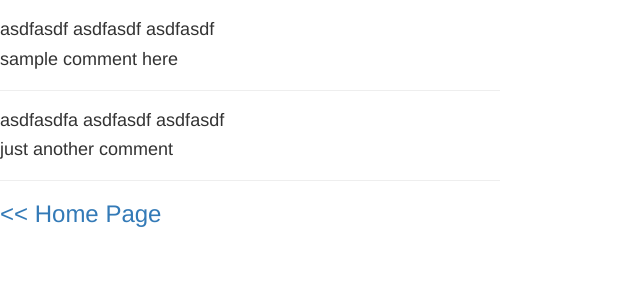
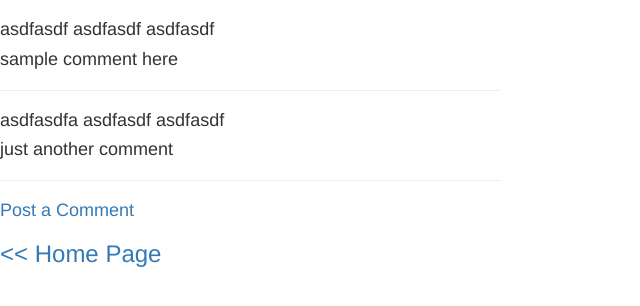
Before and after one commit to kentaguilar/DjangoApps, a Django app: page /posts/1/comment/ in a window 1280 px wide. Shown: the part 74-380 px from the top of the page, without its empty margins (0-640 px from the left). Run offline with Django 3.2, Linux system fonts and the light colour scheme; data comes from the database, SQL or seed files in the repository; both versions use the stored data as it was after the commit; some libraries are stand-ins or nearby versions.

Commit message:
Bug fix on functionality

```diff
--- a/blog/templates/blog/comment.html
+++ b/blog/templates/blog/comment.html
@@ -15,6 +15,9 @@
     </div>
     {% endfor %}
 </div>
+<div class="post_comment">
+    <h4><a href="{% url 'add_comment' pk=p_id %}">Post a Comment</a></h4>
+</div>
 {% endblock %}
 
 {% block footer %}
--- a/blog/templates/blog/post_detail.html
+++ b/blog/templates/blog/post_detail.html
@@ -10,14 +10,12 @@
 <br>
 <div class="comments">
     <hr width="500" align="left" size="4">
-    <a href="{% url 'post_comment' pk=post.id %}"><h4>Comments {{ c_number }}</h4></a>
+    <h4><a href="{% url 'post_comment' pk=post.id %}">Comments {{ c_number }}</a></h4>
 </div>
 {% endblock %}
 
 {% block footer %}
 <div class="start-page-link-1">
-    <a href="{% url 'index' %}">
-        <h3><< Home Page</h3>
-    </a>
+    <h3><a href="{% url 'index' %}"><< Home Page</a></h3>
 </div>
 {% endblock %}
--- a/blog/views.py
+++ b/blog/views.py
@@ -28,7 +28,7 @@ def post_comment(request, pk):
 
 def add_comment(request, pk):
     if request.method == "POST":
-        form = CommentForm(request.Post)
+        form = CommentForm(request.POST)
         if form.is_valid():
             comment = form.save(commit=False)
             comment.name = request.POST['name']
@@ -36,6 +36,6 @@ def add_comment(request, pk):
             comment.post_id = pk
             comment.save()
             return redirect('post_detail', pk=pk)
-        else:
-            form = CommentForm()
-        return render(request, 'blog/add_comment.html', {'form':form})
+    else:
+        form = CommentForm()
+    return render(request, 'blog/add_comment.html', {'form':form})
```
Also changed, not shown: db.sqlite3.
